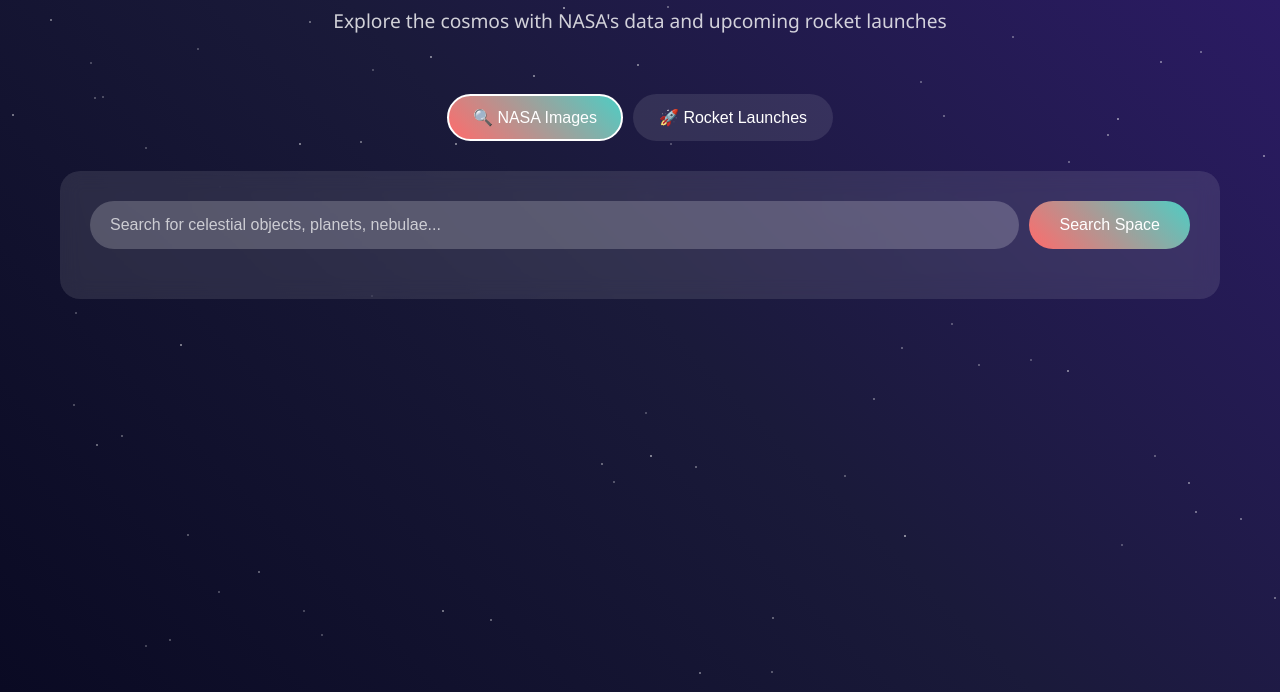
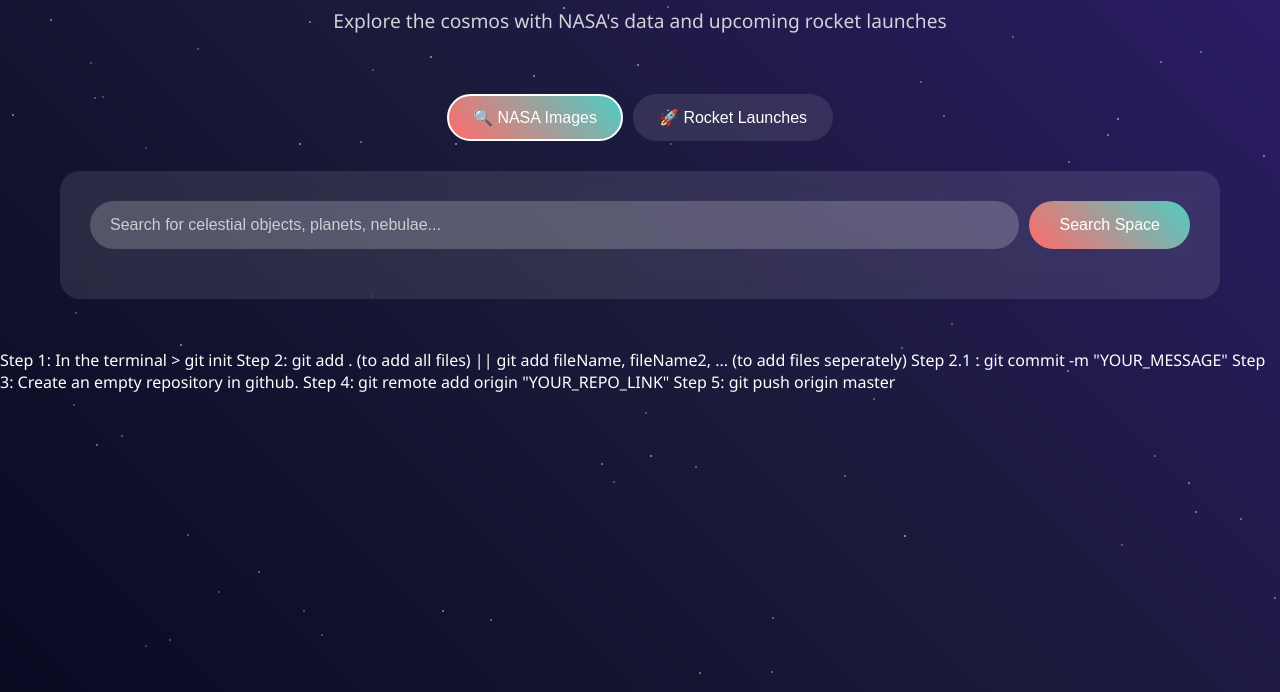
Before and after one commit to srisai2005/StellarView, a plain HTML site: page index.html in a window 1280 px wide. Shown: the part 108-800 px from the top of the page. Drawn offline with Linux system fonts and the light colour scheme; no server answers.

Commit message:
Change in index.html

```diff
--- a/index.html
+++ b/index.html
@@ -48,3 +48,10 @@
   </script>
 </body>
 </html>
+
+Step 1: In the terminal > git init
+Step 2: git add . (to add all files) || git add fileName, fileName2, ... (to add files seperately)
+Step 2.1 : git commit -m "YOUR_MESSAGE"
+Step 3: Create an empty repository in github.
+Step 4: git remote add origin "YOUR_REPO_LINK"
+Step 5: git push origin master
```
